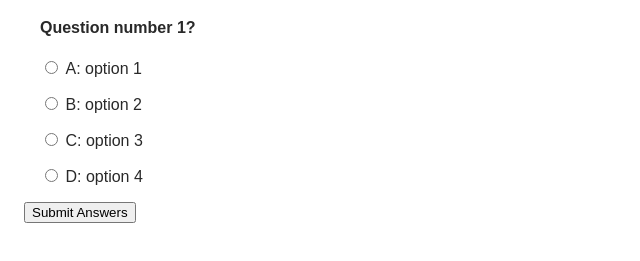
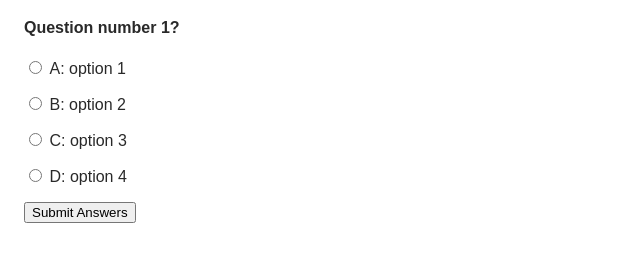
Before and after one commit to cloud-quinn/quizmaker, a React app: page / in a window 1280 px wide. Shown: the part 61-322 px from the top of the page, without its empty margins (0-640 px from the left). Built offline with nearby package versions, Linux system fonts and the light colour scheme.

Commit message:
Bundle styles

```diff
--- a/components/Content.js
+++ b/components/Content.js
@@ -12,7 +12,7 @@ render() {
         <h4>{ question }</h4>
             <div>
                 {answers.map(function(answer, index){
-                    return <p key = {index} ><input type="radio" name="answer" value={answer} />&nbsp;<span>{answer}</span></p>;
+                    return <p key={index}><input type="radio" name="answer" value={answer} />&nbsp;<span>{answer}</span></p>;
                   })}
             </div>
       </section>
--- a/index.html
+++ b/index.html
@@ -2,7 +2,6 @@
 <html>
   <head>
     <title>QuizMaker</title>
-	<link rel="stylesheet" href="./site.css">
   </head>
   <body>
     <div class="quizmaker" id="root">
--- a/index.js
+++ b/index.js
@@ -4,6 +4,7 @@ import { render } from 'react-dom'
 import { Provider } from 'react-redux'
 import App from './containers/App'
 import configureStore from './store/configureStore'
+import "./site.css"
 
 const store = configureStore()
 
--- a/site.css
+++ b/site.css
@@ -1,4 +1,4 @@
-body, .main {
+body {
 	font-family: Arial;
 	color: #292929;
 	padding: 0 1em;
```
Lines whose indentation alone changed are shown as unchanged.
